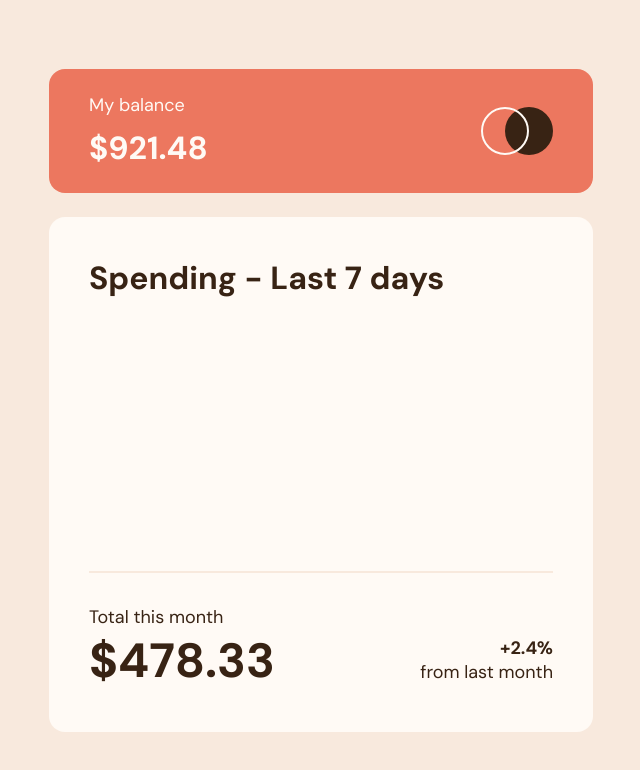
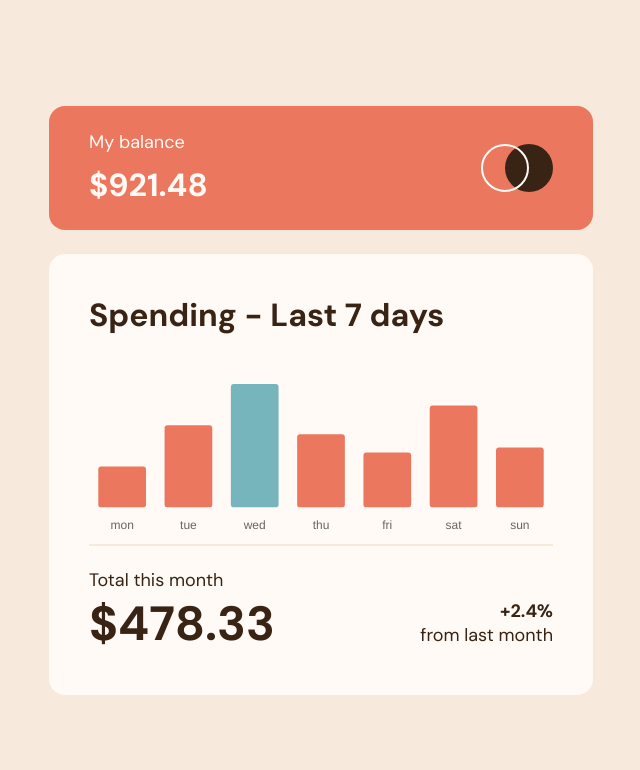
Before and after one commit to VeraEnders/expenses-chart-component, a website: page index.html in a window 1280 px wide. Shown: the whole page, without its empty margins (319-959 px from the left). Drawn offline with nearby package versions, Linux system fonts and the light colour scheme.

Commit message:
feat: implement data fetch from local json and bar chart creation function

```diff
--- a/index.html
+++ b/index.html
@@ -43,5 +43,7 @@
       </div>
     </section>
   </section>
+
+  <script src="./src/index.js"></script>
 </body>
 </html>
--- a/src/index.js
+++ b/src/index.js
@@ -0,0 +1,68 @@
+const chartDayExpenses = document.querySelector('#expenses-by-day-chart');
+
+fetch('./src/data/data.json')
+  .then(response => response.json())
+  .then(data => {
+    const labels = data.map(item => item.day);
+    const amounts = data.map(item => item.amount);
+    drawChart(labels, amounts);
+  })
+  .catch(error => {
+    console.error('Error:', error);
+  });
+
+const colorMax = ['hsl(186, 34%, 60%)', 'hsl(186, 34%, 60%, 0.7)'];
+const colorDefault = ['hsl(10, 79%, 65%)', 'hsl(10, 79%, 65%, 0.7)'];
+
+function drawChart(labels, amounts) {
+
+  // Find the index of the highest value
+  let maxIndex = amounts.indexOf(Math.max(...amounts));
+
+  // Set colors
+  let colors = amounts.map((value, index) => index === maxIndex ? colorMax[0] : colorDefault[0]);
+
+  let colorsHover = amounts.map((value, index) => index === maxIndex ? colorMax[1] : colorDefault[1]);
+
+  // Create the chart
+  new Chart(chartDayExpenses, {
+    type: 'bar',
+    data: {
+      labels: labels,
+      datasets: [{
+        label: '',
+        data: amounts,
+        backgroundColor: colors,
+        hoverBackgroundColor: colorsHover,
+        borderRadius: 3,
+        borderSkipped: false
+      }]
+    },
+    options: {
+      maintainAspectRatio: false,
+      scales: {
+        x: {
+          border: {
+            display: false
+          },
+          grid: {
+            display: false
+          },
+        },
+        y: {
+          beginAtZero: true,
+          display: false
+        }
+      },
+      plugins: {
+        legend: {
+          display: false
+        },
+      },
+      hover: {
+        mode: 'nearest',
+        intersect: true
+      },
+    },
+  });
+}
--- a/src/styles/base/_base.scss
+++ b/src/styles/base/_base.scss
@@ -69,17 +69,16 @@ body {
 }
 
 .chart {
-  height: 15.625rem;
+  width: 100%;
+  height: 10.625rem;
   position: relative;
-  @include mq-medium {
-  height: 17.125rem;
-  }
+  margin-block: size(30);
 }
 
 .chart::after {
   content: "";
   position: absolute;
-  bottom: 0;
+  bottom: -(size(10));
   left: 0;
   width: 100%;
   height: 2px;
```
Also changed, not shown: src/styles/abstracts/_variables.scss (line endings or trailing spaces), src/styles/style.css, 1 other file.
